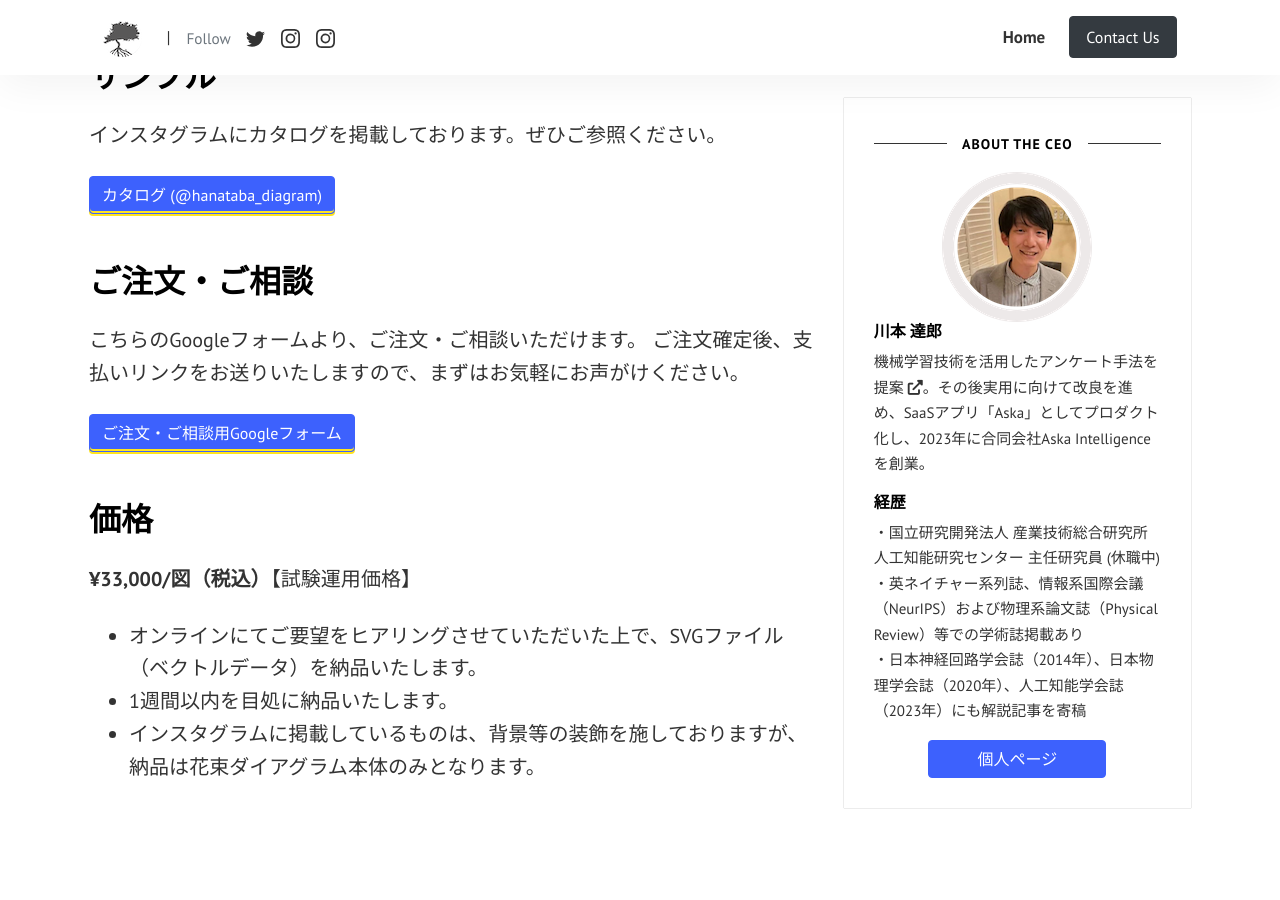
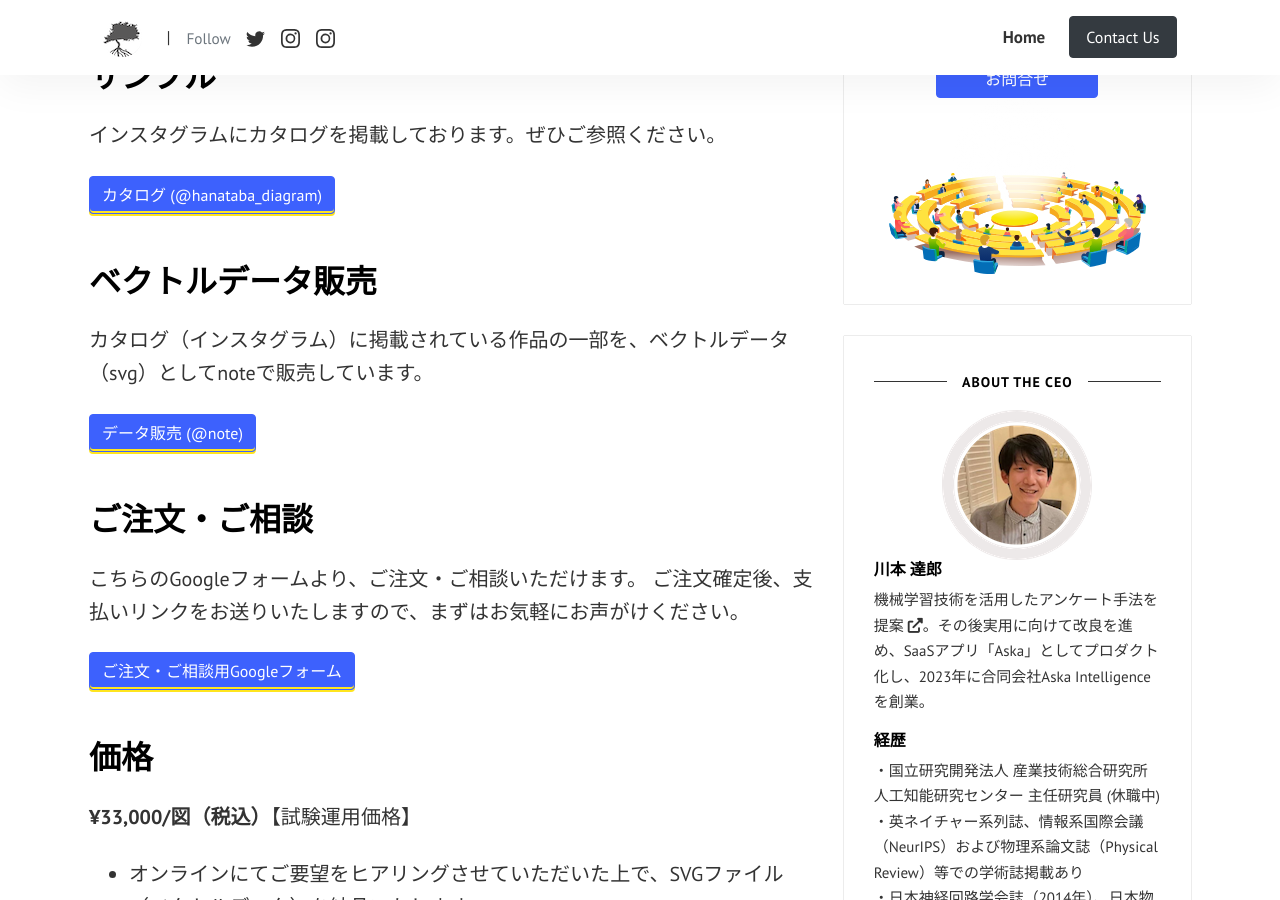
Before and after one commit to Aska-systems/ja, a Jekyll site: the page built from _posts/2019-01-01-Data-Visualization-ja.md, in a window 1280 px wide and 900 px high, scrolled down 2662 px. Built offline with Jekyll 4.4.1, drawn with Linux system fonts in a browser that asks for light colours; a script that is not in the unit is left out.

Commit message:
Update 2019-01-01-Data-Visualization-ja.md

```diff
--- a/_posts/2019-01-01-Data-Visualization-ja.md
+++ b/_posts/2019-01-01-Data-Visualization-ja.md
@@ -38,6 +38,12 @@ lang: 'ja'
 <a class="btn btn-primary text-white" href="https://www.instagram.com/hanataba_diagram/">カタログ (@hanataba_diagram)</a>
 
 
+## ベクトルデータ販売
+カタログ（インスタグラム）に掲載されている作品の一部を、ベクトルデータ（svg）としてnoteで販売しています。
+
+<a class="btn btn-primary text-white" href="https://note.com/tatsurokawamoto/m/m373123013d96">データ販売 (@note)</a>
+
+
 ## ご注文・ご相談
 こちらのGoogleフォームより、ご注文・ご相談いただけます。
 ご注文確定後、支払いリンクをお送りいたしますので、まずはお気軽にお声がけください。
```
